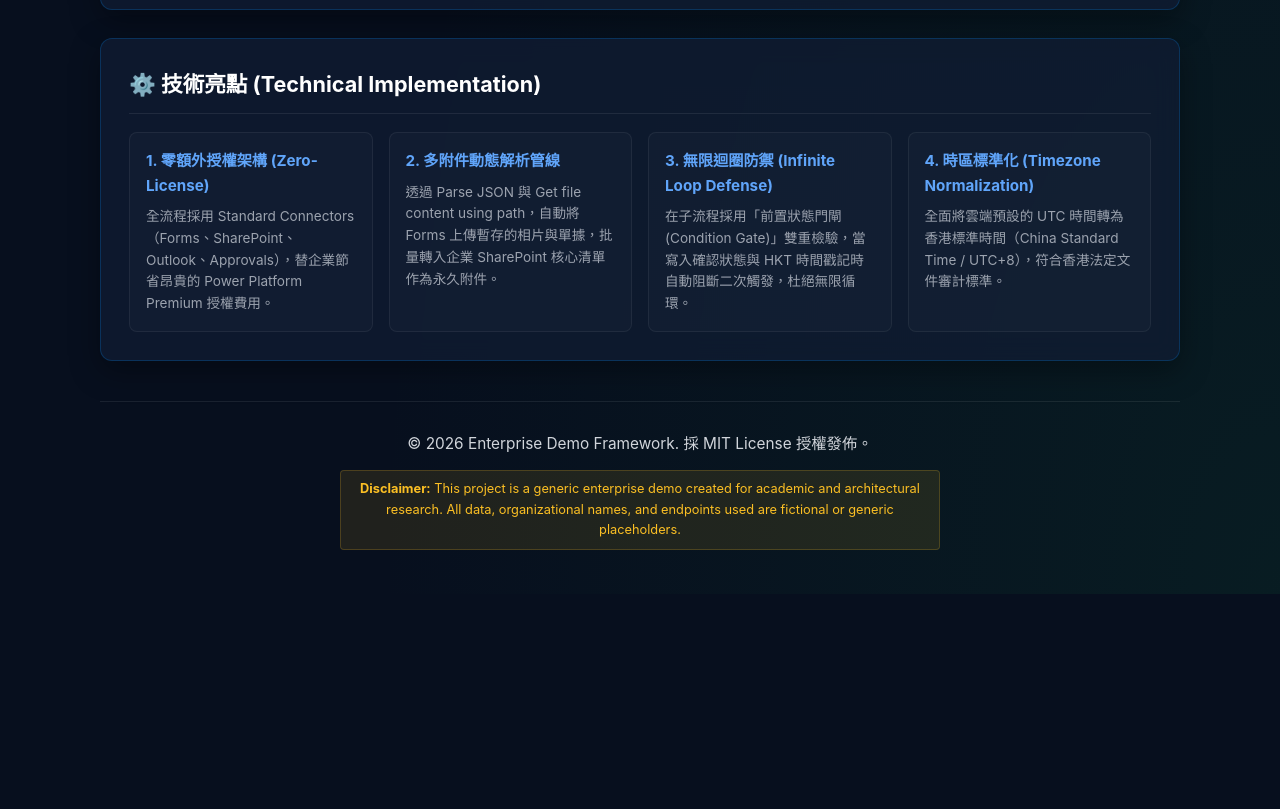
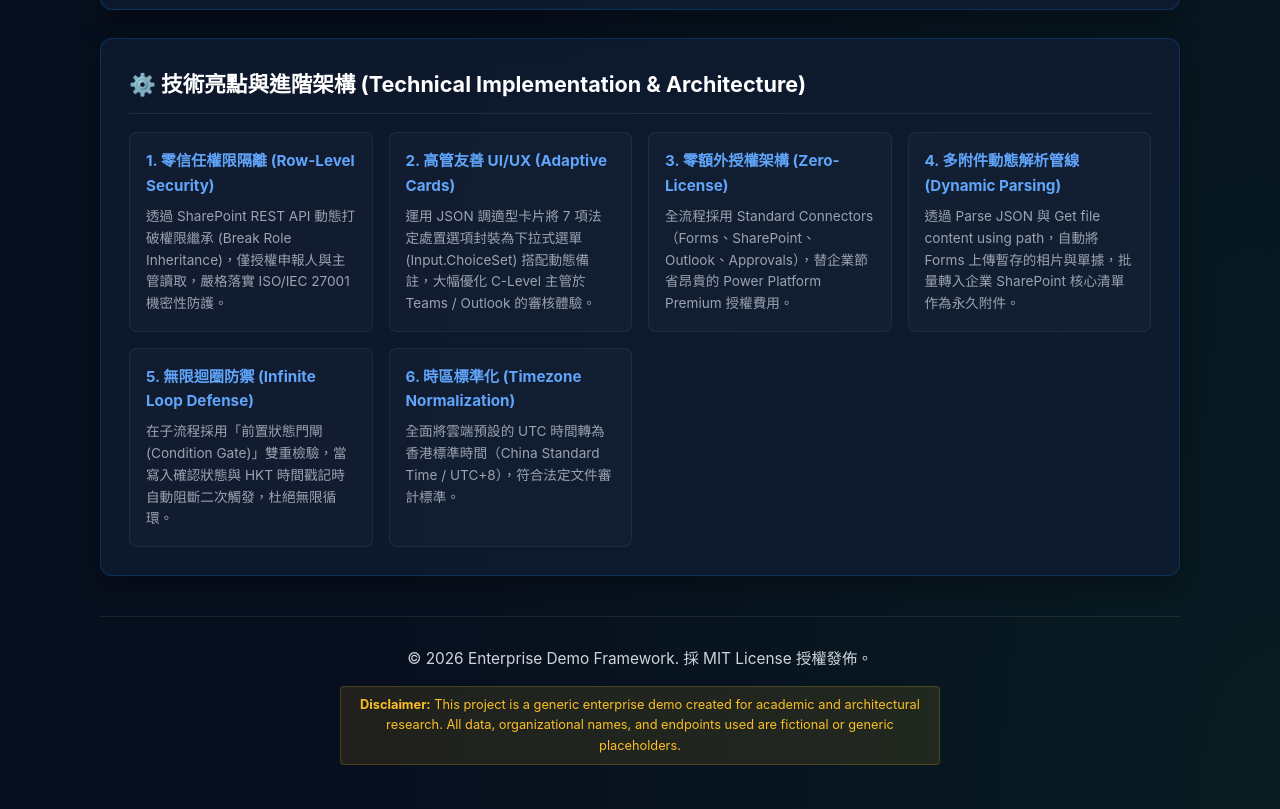
Before and after one commit to jackylawck/EnterpriseDemo-DOIS, a plain HTML site: page index.html in a window 1280 px wide. Shown: the part 1774-2583 px from the top of the page. Before the commit the page ends 2368 px from the top, so only its background shows below. Drawn offline with Linux system fonts and the light colour scheme.

Commit message:
Update index.html

```diff
--- a/index.html
+++ b/index.html
@@ -472,25 +472,33 @@
         </div>
       </section>
 
-      <!-- 技術亮點 -->
+      <!-- 技術亮點與進階架構 -->
       <section class="card">
-        <h2>⚙️ 技術亮點 (Technical Implementation)</h2>
+        <h2>⚙️ 技術亮點與進階架構 (Technical Implementation & Architecture)</h2>
         <div class="tech-list">
           <div class="tech-item">
-            <h3>1. 零額外授權架構 (Zero-License)</h3>
+            <h3>1. 零信任權限隔離 (Row-Level Security)</h3>
+            <p>透過 SharePoint REST API 動態打破權限繼承 (Break Role Inheritance)，僅授權申報人與主管讀取，嚴格落實 ISO/IEC 27001 機密性防護。</p>
+          </div>
+          <div class="tech-item">
+            <h3>2. 高管友善 UI/UX (Adaptive Cards)</h3>
+            <p>運用 JSON 調適型卡片將 7 項法定處置選項封裝為下拉式選單 (Input.ChoiceSet) 搭配動態備註，大幅優化 C-Level 主管於 Teams / Outlook 的審核體驗。</p>
+          </div>
+          <div class="tech-item">
+            <h3>3. 零額外授權架構 (Zero-License)</h3>
             <p>全流程採用 Standard Connectors（Forms、SharePoint、Outlook、Approvals），替企業節省昂貴的 Power Platform Premium 授權費用。</p>
           </div>
           <div class="tech-item">
-            <h3>2. 多附件動態解析管線</h3>
+            <h3>4. 多附件動態解析管線 (Dynamic Parsing)</h3>
             <p>透過 Parse JSON 與 Get file content using path，自動將 Forms 上傳暫存的相片與單據，批量轉入企業 SharePoint 核心清單作為永久附件。</p>
           </div>
           <div class="tech-item">
-            <h3>3. 無限迴圈防禦 (Infinite Loop Defense)</h3>
+            <h3>5. 無限迴圈防禦 (Infinite Loop Defense)</h3>
             <p>在子流程採用「前置狀態門閘 (Condition Gate)」雙重檢驗，當寫入確認狀態與 HKT 時間戳記時自動阻斷二次觸發，杜絕無限循環。</p>
           </div>
           <div class="tech-item">
-            <h3>4. 時區標準化 (Timezone Normalization)</h3>
-            <p>全面將雲端預設的 UTC 時間轉為香港標準時間（China Standard Time / UTC+8），符合香港法定文件審計標準。</p>
+            <h3>6. 時區標準化 (Timezone Normalization)</h3>
+            <p>全面將雲端預設的 UTC 時間轉為香港標準時間（China Standard Time / UTC+8），符合法定文件審計標準。</p>
           </div>
         </div>
       </section>
```
